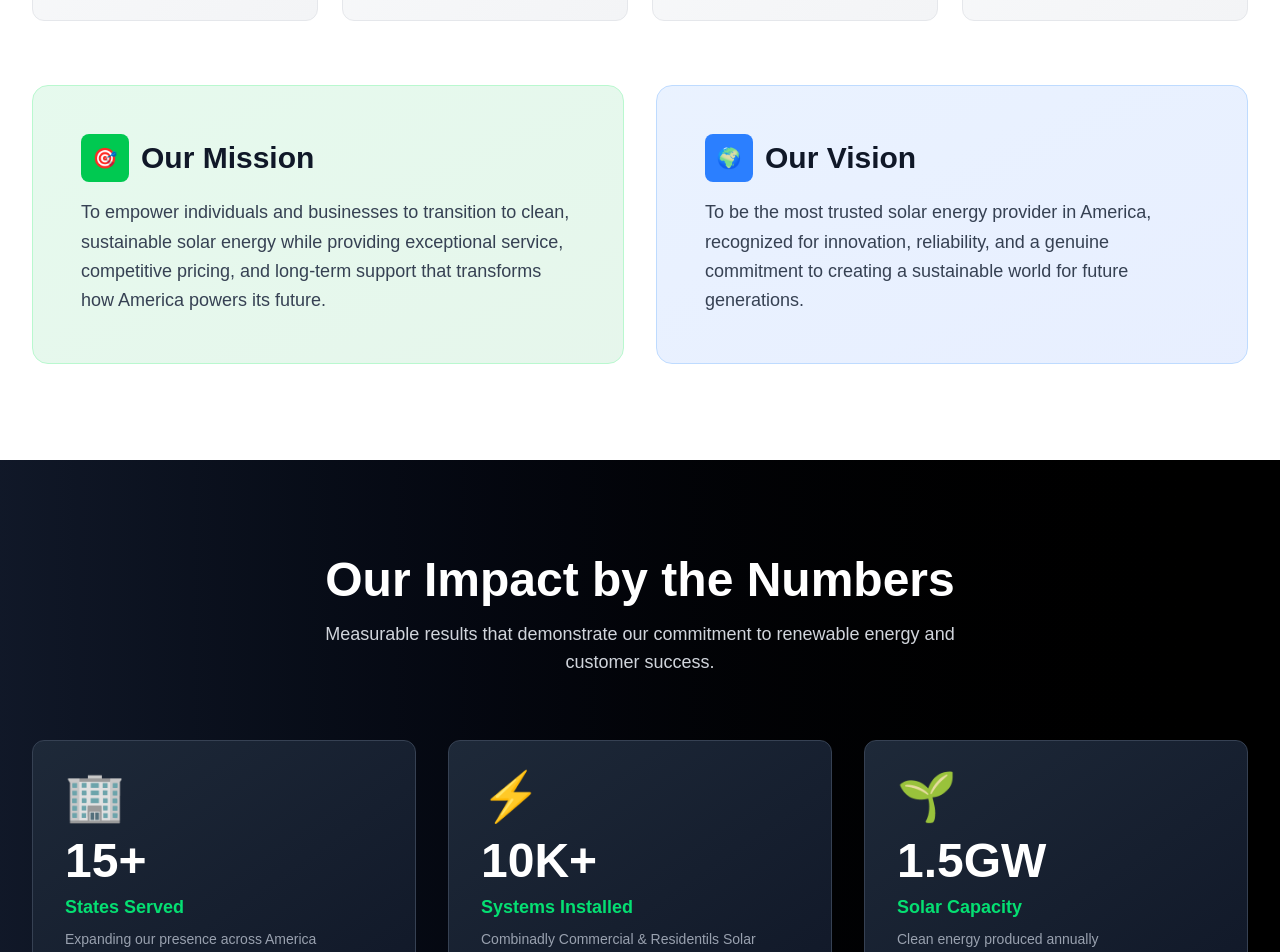
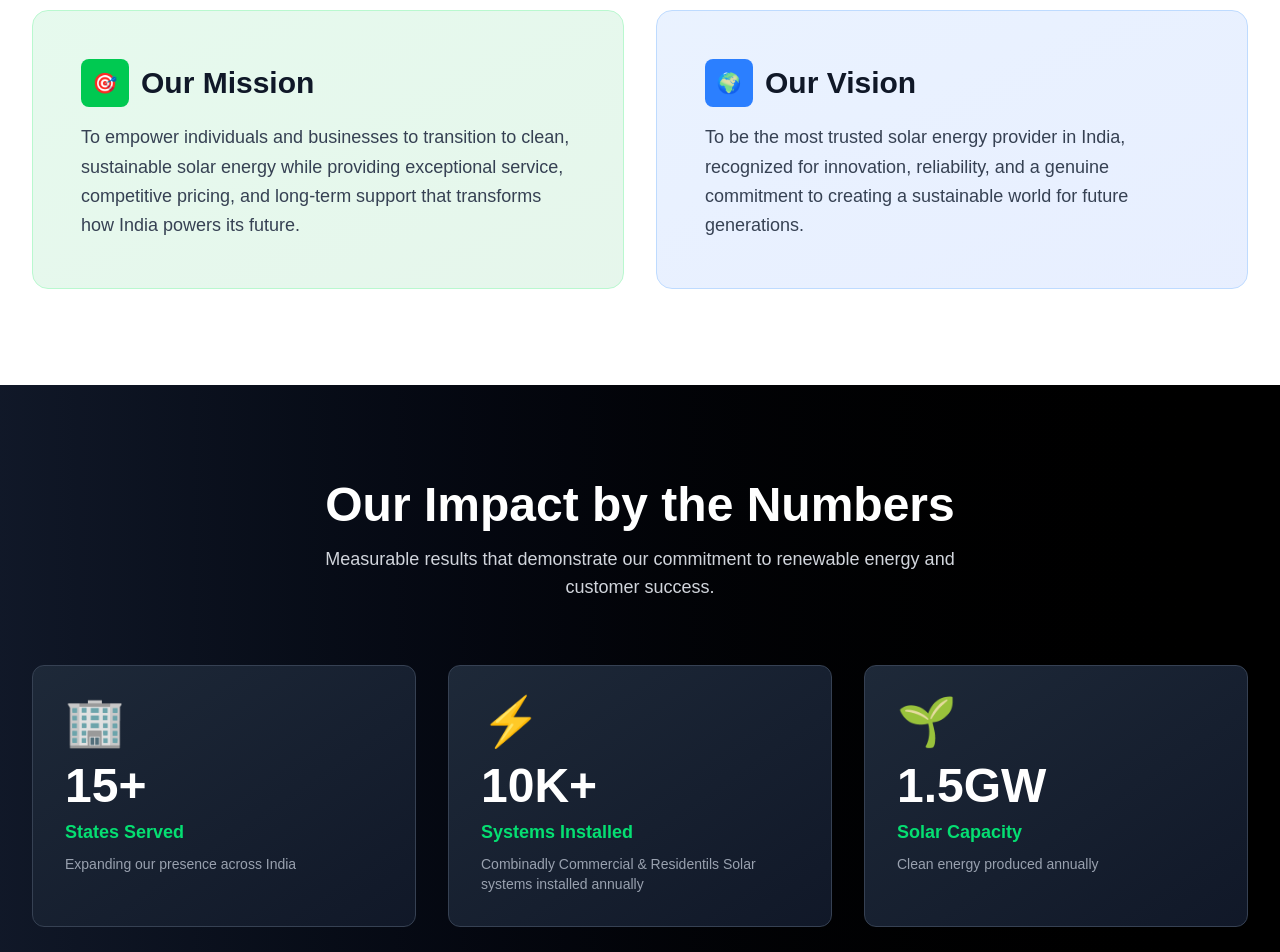
Before and after one commit to prashanttheone/abhi_soalr, a Next.js app: page /about in a window 1280 px wide. Shown: the part 1260-2212 px from the top of the page. Built offline with nearby package versions, Linux system fonts and the light colour scheme.

Commit message:
america to india

```diff
--- a/component/about/AboutHero.tsx
+++ b/component/about/AboutHero.tsx
@@ -14,7 +14,7 @@ export default function AboutHero() {
               </span>
             </div>
             <h1 className="text-4xl lg:text-6xl font-bold leading-tight">
-              Powering America with <span className="bg-gradient-to-r from-green-400 to-blue-500 bg-clip-text text-transparent">Sustainable Energy</span>
+              Powering India with <span className="bg-gradient-to-r from-green-400 to-blue-500 bg-clip-text text-transparent">Sustainable Energy</span>
             </h1>
             <p className="text-lg text-gray-300 leading-relaxed">
               Since 2015, Green Sun Innovations has been at the forefront of solar energy revolution, transforming homes and businesses across the India. We believe in clean energy, sustainable growth, and customer excellence.
--- a/component/about/Certifications.tsx
+++ b/component/about/Certifications.tsx
@@ -5,12 +5,12 @@ export default function Certifications() {
     {
       icon: '✓',
       name: 'NABCEP Certified',
-      description: 'North American Board of Certified Energy Practitioners',
+      description: 'North Indian Board of Certified Energy Practitioners',
     },
     {
       icon: '🏆',
       name: 'Inc. 5000',
-      description: 'Ranked among fastest-growing companies in America',
+      description: 'Ranked among fastest-growing companies in India',
     },
     {
       icon: '⭐',
--- a/component/about/MissionVision.tsx
+++ b/component/about/MissionVision.tsx
@@ -68,7 +68,7 @@ export default function MissionVision() {
               </h3>
             </div>
             <p className="text-gray-700 text-base lg:text-lg leading-relaxed">
-              To empower individuals and businesses to transition to clean, sustainable solar energy while providing exceptional service, competitive pricing, and long-term support that transforms how America powers its future.
+              To empower individuals and businesses to transition to clean, sustainable solar energy while providing exceptional service, competitive pricing, and long-term support that transforms how India powers its future.
             </p>
           </div>
 
@@ -83,7 +83,7 @@ export default function MissionVision() {
               </h3>
             </div>
             <p className="text-gray-700 text-base lg:text-lg leading-relaxed">
-              To be the most trusted solar energy provider in America, recognized for innovation, reliability, and a genuine commitment to creating a sustainable world for future generations.
+              To be the most trusted solar energy provider in India, recognized for innovation, reliability, and a genuine commitment to creating a sustainable world for future generations.
             </p>
           </div>
         </div>
--- a/component/about/Stats.tsx
+++ b/component/about/Stats.tsx
@@ -6,7 +6,7 @@ export default function Stats() {
       icon: '🏢',
       number: '15+',
       label: 'States Served',
-      description: 'Expanding our presence across America',
+      description: 'Expanding our presence across India',
     },
     {
       icon: '⚡',
--- a/component/about/Timeline.tsx
+++ b/component/about/Timeline.tsx
@@ -5,7 +5,7 @@ export default function Timeline() {
     {
       year: '2015',
       title: 'Green Sun Innovations Founded',
-      description: 'Started with a mission to make solar energy accessible to every American household.',
+      description: 'Started with a mission to make solar energy accessible to every Indian household.',
     },
     {
       year: '2016',
@@ -101,7 +101,7 @@ export default function Timeline() {
           </h3>
           <p className="text-gray-700 text-base lg:text-lg leading-relaxed max-w-2xl mx-auto">
             We're committed to reaching 100K+ installations by 2025 and expanding to all 50 states.
-            Our vision is to make solar energy the primary power source for American homes and businesses.
+            Our vision is to make solar energy the primary power source for Indian homes and businesses.
           </p>
         </div>
       </div>
--- a/component/career/CareerCTA.tsx
+++ b/component/career/CareerCTA.tsx
@@ -8,7 +8,7 @@ export default function CareerCTA() {
           Ready to Impact the Future of Energy?
         </h2>
         <p className="text-base sm:text-lg text-white/90 max-w-2xl mx-auto mb-8 lg:mb-10 leading-relaxed">
-          Join Green Sun Innovations and be part of a mission to transform how America powers its homes and businesses with clean, sustainable energy.
+          Join Green Sun Innovations and be part of a mission to transform how India powers its homes and businesses with clean, sustainable energy.
         </p>
         <div className="flex flex-col sm:flex-row gap-4 sm:gap-6 justify-center">
           <button className="px-8 py-3 bg-white text-green-600 font-bold rounded-lg hover:shadow-2xl transition-all duration-300 transform hover:scale-105 text-base sm:text-lg">
--- a/component/career/CareerHero.tsx
+++ b/component/career/CareerHero.tsx
@@ -17,7 +17,7 @@ export default function CareerHero() {
               Build Your Career in <span className="bg-gradient-to-r from-green-400 to-blue-500 bg-clip-text text-transparent">Clean Energy</span>
             </h1>
             <p className="text-lg text-gray-300 leading-relaxed">
-              Be part of the solar revolution. Join talented teams dedicated to sustainable energy and making a real impact on America's energy future.
+              Be part of the solar revolution. Join talented teams dedicated to sustainable energy and making a real impact on India's energy future.
             </p>
             <button className="px-8 py-3 bg-gradient-to-r from-green-500 to-blue-600 text-white font-semibold rounded-lg hover:shadow-xl transition-all duration-300 transform hover:scale-105 w-fit">
               Explore Opportunities
--- a/component/career/JobOpenings.tsx
+++ b/component/career/JobOpenings.tsx
@@ -72,7 +72,7 @@ export default function JobOpenings() {
             Open Positions
           </h2>
           <p className="text-lg text-gray-600 max-w-2xl mx-auto">
-            Join our growing team and help lead the solar energy revolution across America.
+            Join our growing team and help lead the solar energy revolution across India.
           </p>
         </div>
 
--- a/component/home/ImpactStats.tsx
+++ b/component/home/ImpactStats.tsx
@@ -41,7 +41,7 @@ export default function ImpactStats() {
             Our <span className="bg-gradient-to-r from-green-400 to-blue-500 bg-clip-text text-transparent">Impact</span> So Far
           </h2>
           <p className="text-lg text-gray-300 max-w-2xl mx-auto">
-            Together, we're making a real difference in renewable energy adoption across America
+            Together, we're making a real difference in renewable energy adoption across India
           </p>
         </div>
 
--- a/component/navbar/Footer.tsx
+++ b/component/navbar/Footer.tsx
@@ -44,7 +44,7 @@ export default function Footer() {
               <span className="text-xl font-bold text-white">Green Sun Innovations</span>
             </div>
             <p className="text-sm text-gray-400 leading-relaxed">
-              Powering homes and businesses across America with sustainable solar energy solutions.
+              Powering homes and businesses across India with sustainable solar energy solutions.
             </p>
           </div>
 
```
